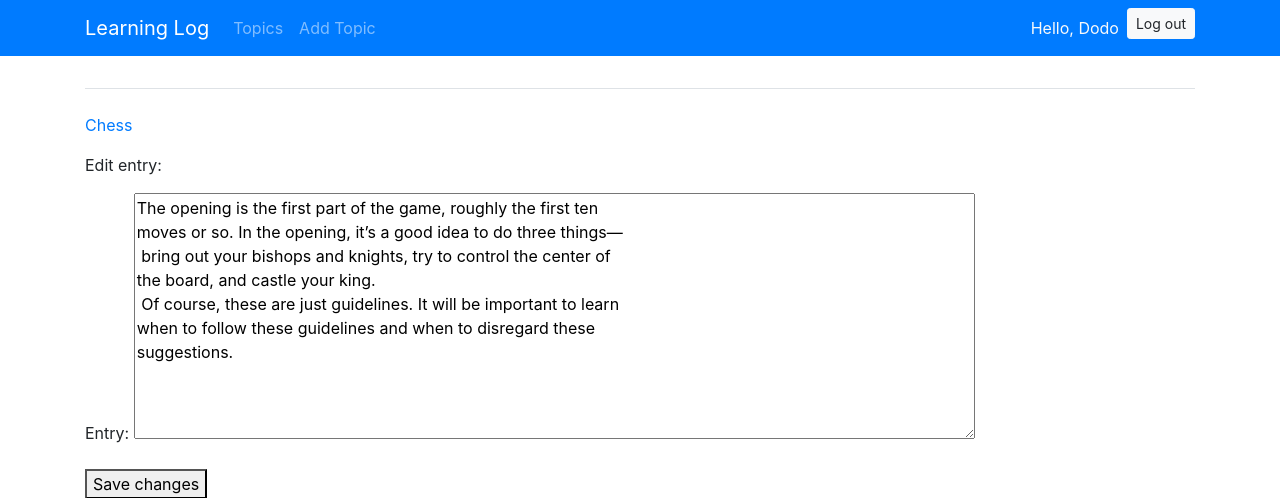
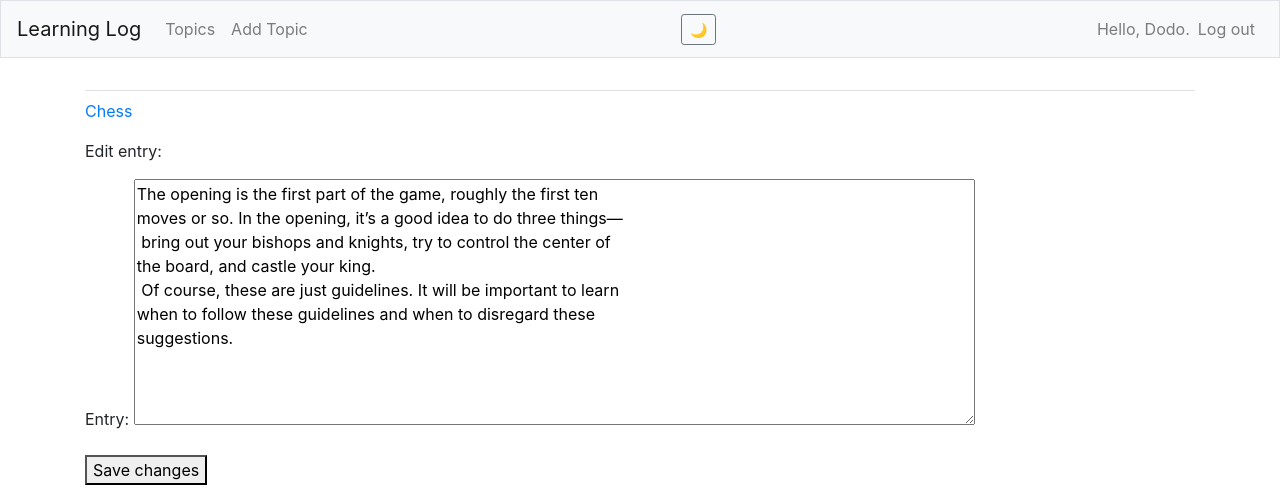
Before and after one commit to Dodo-tech001/learning-tracker, a Django app: page /edit_entry/1/ in a window 1280 px wide. Shown: the top 498 px of the page. Run offline with Django 5.2, Linux system fonts and the light colour scheme; a user stored in the database is signed in; data comes from the database, SQL or seed files in the repository; some libraries are stand-ins or nearby versions.

Commit message:
Add dark mode toggle with localStorage support

```diff
--- a/learning_logs/templates/learning_logs/base.html
+++ b/learning_logs/templates/learning_logs/base.html
@@ -1,23 +1,42 @@
 {% load bootstrap4 %}
 <!doctype html>
-<html lang="en">
+<html lang="en" data-theme="light">
 <head>
   <meta charset="utf-8">
   <meta name="viewport" content="width=device-width, initial-scale=1, shrink-to-fit=no">
   <title>Learning Log</title>
   {% bootstrap_css %}
   {% bootstrap_javascript jquery='full' %}
+  <style>
+    body.dark-mode {
+      background-color: #121212;
+      color: #e0e0e0;
+    }
+
+    .navbar.dark-mode,
+    .card.dark-mode {
+      background-color: #1f1f1f;
+    }
+
+    .dark-mode .nav-link,
+    .dark-mode .navbar-brand {
+      color: #f1f1f1 !important;
+    }
+
+    .dark-mode .btn-link {
+      color: #bb86fc !important;
+    }
+  </style>
 </head>
 <body>
-  <nav class="navbar navbar-expand-md navbar-dark bg-primary mb-4">
-    <div class="container">
+  <nav class="navbar navbar-expand-md navbar-light bg-light mb-4 border" id="main-navbar">
     <a class="navbar-brand" href="{% url 'learning_logs:index' %}">Learning Log</a>
-      <button class="navbar-toggler" type="button" data-toggle="collapse" data-target="#navbarContent"
-              aria-controls="navbarContent" aria-expanded="false" aria-label="Toggle navigation">
+    <button class="navbar-toggler" type="button" data-toggle="collapse" data-target="#navbarCollapse"
+            aria-controls="navbarCollapse" aria-expanded="false" aria-label="Toggle navigation">
       <span class="navbar-toggler-icon"></span>
     </button>
 
-      <div class="collapse navbar-collapse" id="navbarContent">
+    <div class="collapse navbar-collapse" id="navbarCollapse">
       <ul class="navbar-nav mr-auto">
         <li class="nav-item">
           <a class="nav-link" href="{% url 'learning_logs:topics' %}">Topics</a>
@@ -29,15 +48,20 @@
         {% endif %}
       </ul>
 
+      <!-- Dark Mode Toggle -->
+      <button id="toggleDarkMode" class="btn btn-sm btn-outline-secondary mr-3">🌙</button>
+
       <ul class="navbar-nav ml-auto">
         {% if user.is_authenticated %}
           <li class="nav-item">
-              <span class="navbar-text text-light">Hello, {{ user.username }}</span>
+            <span class="navbar-text">Hello, {{ user.username }}.</span>
           </li>
           <li class="nav-item">
-              <form action="{% url 'users:logout' %}" method="post" class="form-inline ml-2">
+            <form action="{% url 'users:logout' %}" method="post" class="d-inline">
               {% csrf_token %}
-                <button type="submit" class="btn btn-sm btn-light">Log out</button>
+              <button type="submit" class="btn btn-link nav-link" style="display:inline; border:none; background:none; cursor:pointer;">
+                Log out
+              </button>
             </form>
           </li>
         {% else %}
@@ -50,16 +74,31 @@
         {% endif %}
       </ul>
     </div>
-    </div>
   </nav>
 
   <main role="main" class="container">
-    <div class="pb-2 mb-4 border-bottom">
+    <div class="pb-2 mb-2 border-bottom">
       {% block page_header %}{% endblock page_header %}
     </div>
     <div>
       {% block content %}{% endblock content %}
     </div>
   </main>
+
+  <script>
+    const toggleButton = document.getElementById("toggleDarkMode");
+    const body = document.body;
+
+    // Check saved theme
+    if (localStorage.getItem("theme") === "dark") {
+      body.classList.add("dark-mode");
+    }
+
+    toggleButton.addEventListener("click", function () {
+      body.classList.toggle("dark-mode");
+      const theme = body.classList.contains("dark-mode") ? "dark" : "light";
+      localStorage.setItem("theme", theme);
+    });
+  </script>
 </body>
 </html>
```
Lines whose indentation alone changed are shown as unchanged.
